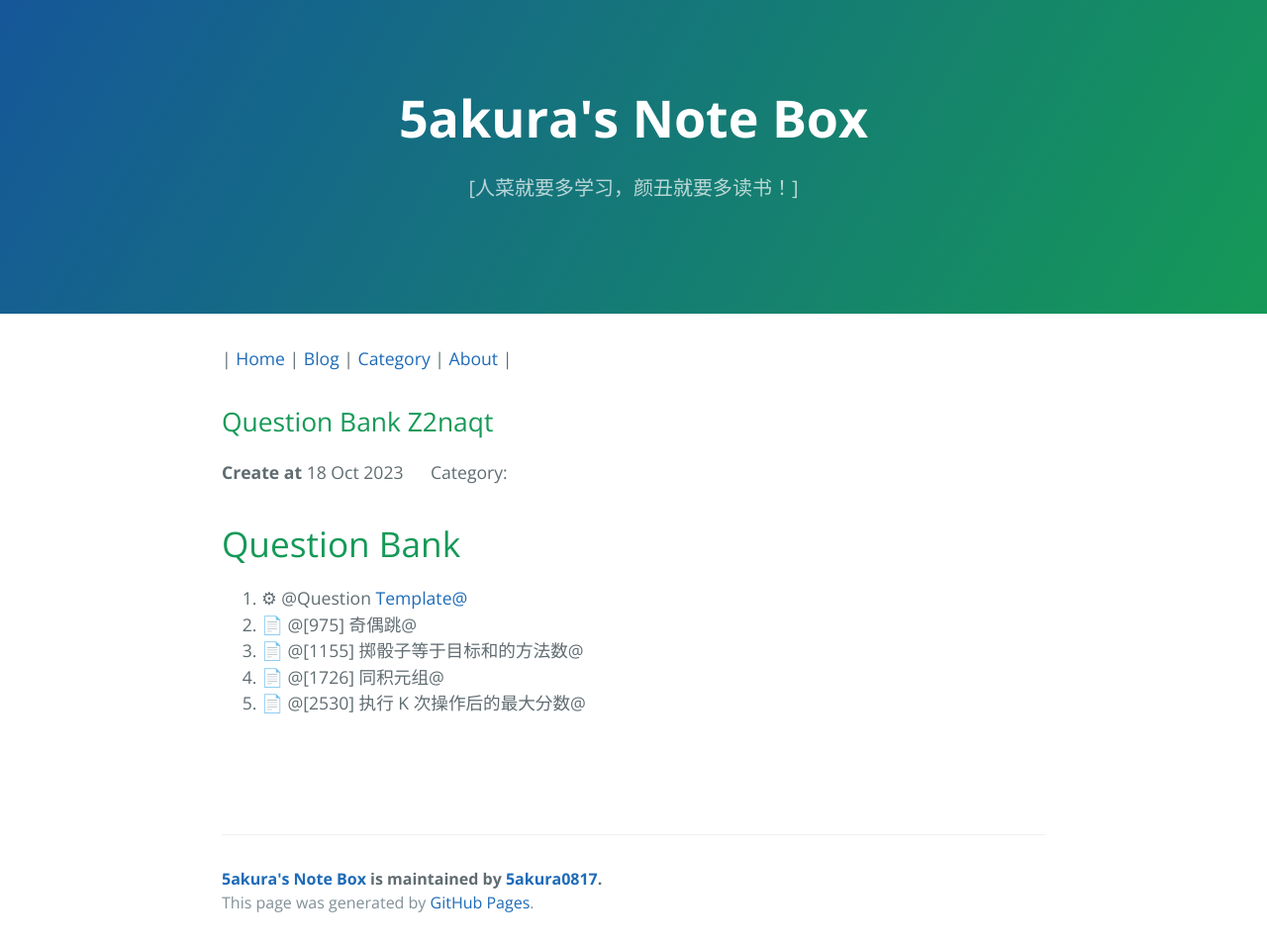
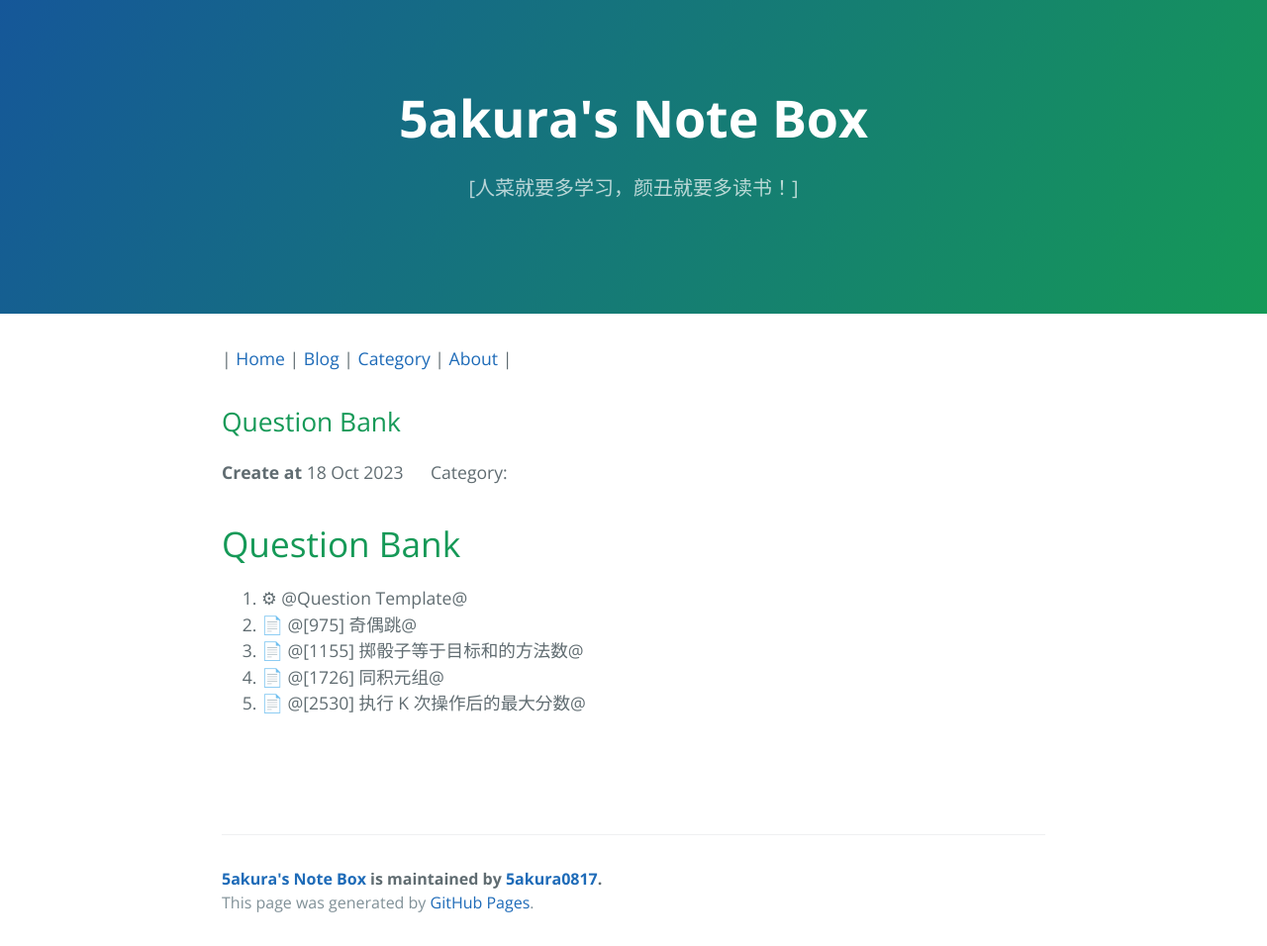
Before and after one commit to 5aKura0817/5akura.github.io, a Jekyll site: the page built from _posts/2023-10-18-question-bank-z2naqt.md, in a window 1280 px wide. Shown: the whole page at 99% size. Built offline with Jekyll 4.4.1, drawn with Linux system fonts in a browser that asks for light colours; part of the change alters nothing that is shown.

```diff
--- a/_posts/2023-10-18-question-bank-z2naqt.md
+++ b/_posts/2023-10-18-question-bank-z2naqt.md
@@ -1,10 +1,19 @@
-<h1>Question Bank</h1>
-<ol>
-<li>⚙ @Question <a href="mailto:Template@">Template@</a></li>
-<li>📄 @[975] 奇偶跳@</li>
-<li>📄 @[1155] 掷骰子等于目标和的方法数@</li>
-<li>📄 @[1726] 同积元组@</li>
-<li>📄 @[2530] 执行 K 次操作后的最大分数@</li>
-</ol>
-<p>‍</p>
-<p>‍</p>
+---
+layout: post
+title: Question Bank
+date: '2023-10-18 17:52:22'
+permalink: /post/question-bank-z2naqt.html
+published: true
+---
+
+# Question Bank
+
+1. ⚙ @Question Template@
+2. 📄 @[975] 奇偶跳@
+3. 📄 @[1155] 掷骰子等于目标和的方法数@
+4. 📄 @[1726] 同积元组@
+5. 📄 @\[2530\] 执行 K 次操作后的最大分数@
+
+‍
+
+‍
```
